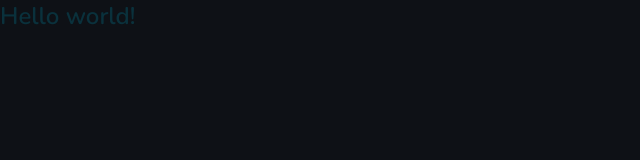
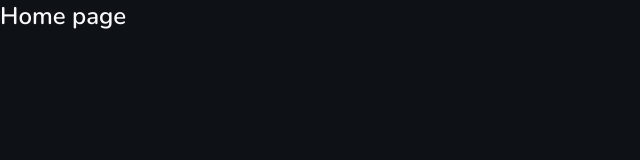
Before and after one commit to yuriqpaiva/book-wise, a Next.js app: page / in a window 1280 px wide. Shown: the top 160 px of the page, without its empty margins (0-640 px from the left). Built offline with nearby package versions, Linux system fonts and the light colour scheme.

Commit message:
Add internal group layout/pages

```diff
--- a/next.config.js
+++ b/next.config.js
@@ -1,4 +1,4 @@
 /** @type {import('next').NextConfig} */
-const nextConfig = {}
+const nextConfig = {};
 
-module.exports = nextConfig
+module.exports = nextConfig;
--- /dev/null
+++ b/src/app/(internal)/layout.tsx
@@ -0,0 +1,5 @@
+import { ReactNode } from 'react';
+
+export default function HomeLayout({ children }: { children: ReactNode }) {
+  return <div>{children}</div>;
+}
--- /dev/null
+++ b/src/app/(internal)/page.tsx
@@ -0,0 +1,5 @@
+export default function Home() {
+  return (
+   <h1 className="text-2xl font-semibold">Home page</h1>
+  )
+}
--- a/src/app/layout.tsx
+++ b/src/app/layout.tsx
@@ -1,21 +1,26 @@
+import { Metadata } from 'next'
 import './globals.css'
 import { Nunito } from 'next/font/google'
+import { ReactNode } from 'react'
 
 const nunito = Nunito({ subsets: ['latin'] })
 
-export const metadata = {
-  title: 'BookWise',
-  description: '',
+export const metadata: Metadata = {
+  title: 'BookWise | Plataforma de recomendações para leitores',
+  description: 'Plataforma de recomendações para leitores',
+  icons: {
+    icon: '/logo.svg'
+  }
 }
 
 export default function RootLayout({
   children,
 }: {
-  children: React.ReactNode
+  children: ReactNode
 }) {
   return (
     <html lang="pt-BR">
-      <body className={`${nunito.className} bg-gray-800`}>{children}</body>
+      <body className={`${nunito.className} bg-gray-800 text-gray-100`}>{children}</body>
     </html>
   )
 }
--- a/src/app/page.tsx
+++ /dev/null
@@ -1,5 +0,0 @@
-export default function Home() {
-  return (
-   <h1 className="text-green-300 text-2xl font-semibold">Hello world!</h1>
-  )
-}
```
Also changed, not shown: public/logo.svg (added).
